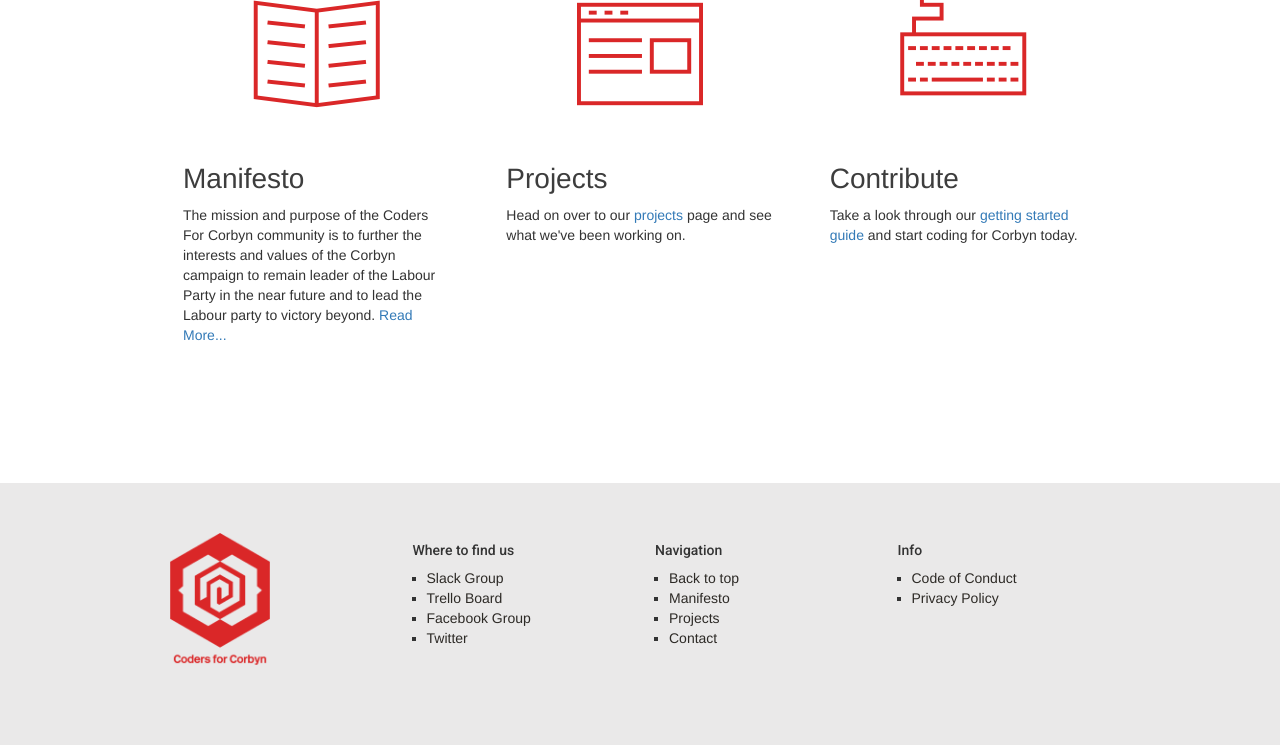
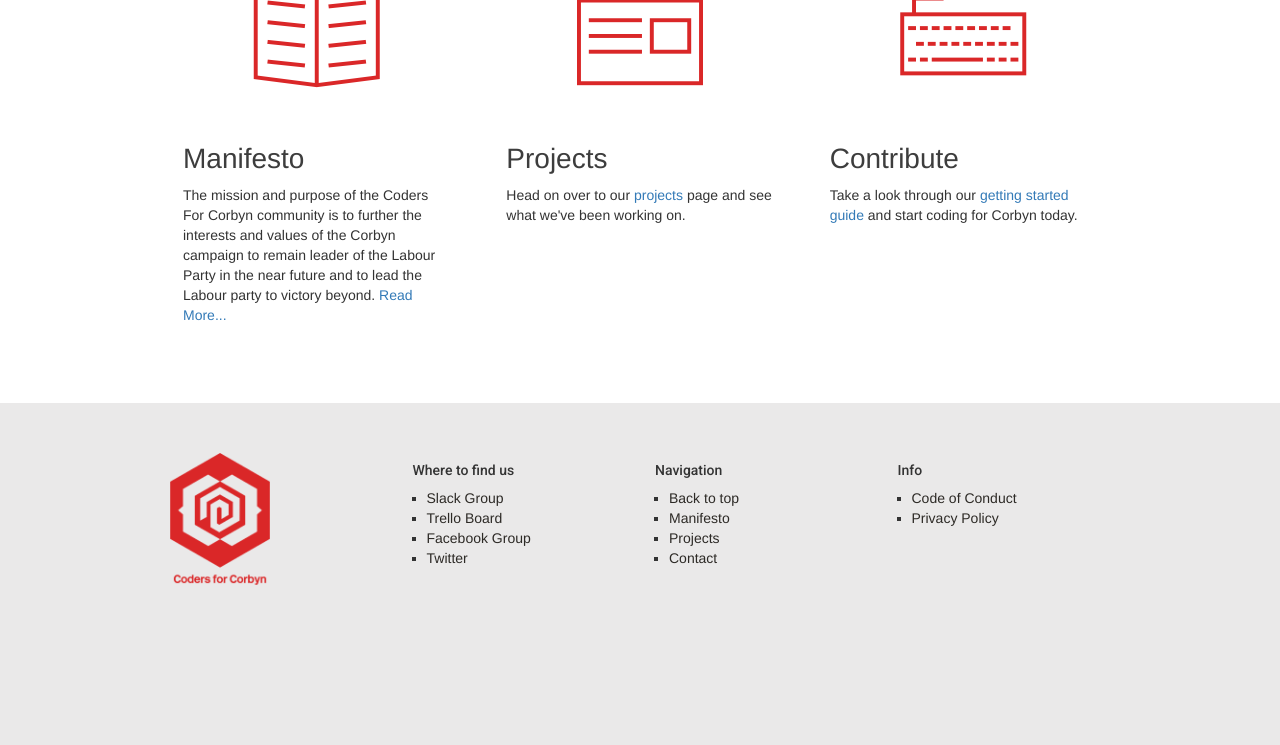
Before and after one commit to coders-for-labour/coders-for-labour.github.io, a Jekyll site: the page built from index.html, in a window 1280 px wide. Shown: the part 719-1464 px from the top of the page. Built offline with Jekyll 4.4.1, drawn with Linux system fonts in a browser that asks for light colours; after the commit the page ends 1384 px from its top, so only the background shows below that.

Commit message:
Remove <main> from each page as it is taken care of inside the default layout.

```diff
--- a/assets/css/custom.css
+++ b/assets/css/custom.css
@@ -11,7 +11,7 @@ html,body {
 
 main {
   background-color: #fff;
-  padding: 20px 0;
+  padding: 20px 0 40px 0;
 }
 
 #logo {
--- a/getting-started/index.html
+++ b/getting-started/index.html
@@ -2,7 +2,6 @@
 layout: default
 title: Getting Started
 ---
-
 <div class="container">
 	<h1>Getting Started</h1>
 	<h3>Steps for Joining</h3>
@@ -36,7 +35,4 @@ title: Getting Started
           <h3>To contribute please agree to our manifesto by <a href="http://eepurl.com/cb-nkr">signing up here</a>!</h3>
       </div>
   </div>
-            <br>
-            <br>
 </div>
-	</main>
--- a/index.html
+++ b/index.html
@@ -2,8 +2,6 @@
 layout: default
 title: Home
 ---
-
-<main>
 <div class="container">
   <div class="row">
     <div class="col-sm-4 thin-col">
@@ -23,8 +21,4 @@ title: Home
       <p>Take a look through our <a href="getting-started">getting started guide</a> and start coding for Corbyn today.</p>
     </div>
   </div>
-    <br>
-    <br>
-    <br>
 </div>
-</main>
--- a/manifesto/index.html
+++ b/manifesto/index.html
@@ -2,8 +2,6 @@
 layout: default
 title: Manifesto
 ---
-
-<main>
 <div class="container">
 	<h1>Manifesto</h1>
 	<h3>1. Mission Statement</h3>
@@ -117,7 +115,4 @@ title: Manifesto
 		<li>Any member of the Coders For Corbyn community can propose amendments given that they have the backing of at least one other member.</li>
 		<li>Any amendments must be in line with the values of the Corbyn campaign.</li>
 	</ol>
-		<br>
-		<br>
 </div>
-</main>
--- a/privacy-policy/index.html
+++ b/privacy-policy/index.html
@@ -2,7 +2,6 @@
 layout: default
 title: Privacy Policy
 ---
-	<main>
 <div class="container">
 	<h1>Privacy Policy</h1>
 	<h3>1.	Introduction</h3>
@@ -165,7 +164,4 @@ title: Privacy Policy
 			</ol>
 		</li>
 	</ol>
-            <br>
-            <br>
 </div>
-	</main>
--- a/projects/index.html
+++ b/projects/index.html
@@ -2,7 +2,6 @@
 layout: default
 title: Projects
 ---
-<main>
 <div class="container">
 	<h1>Projects</h1>
 	<div id="repositories-loader">
@@ -26,4 +25,3 @@ title: Projects
 	<br>
 	<br>
 </div>
-</main>
```
Lines whose indentation alone changed are shown as unchanged.
